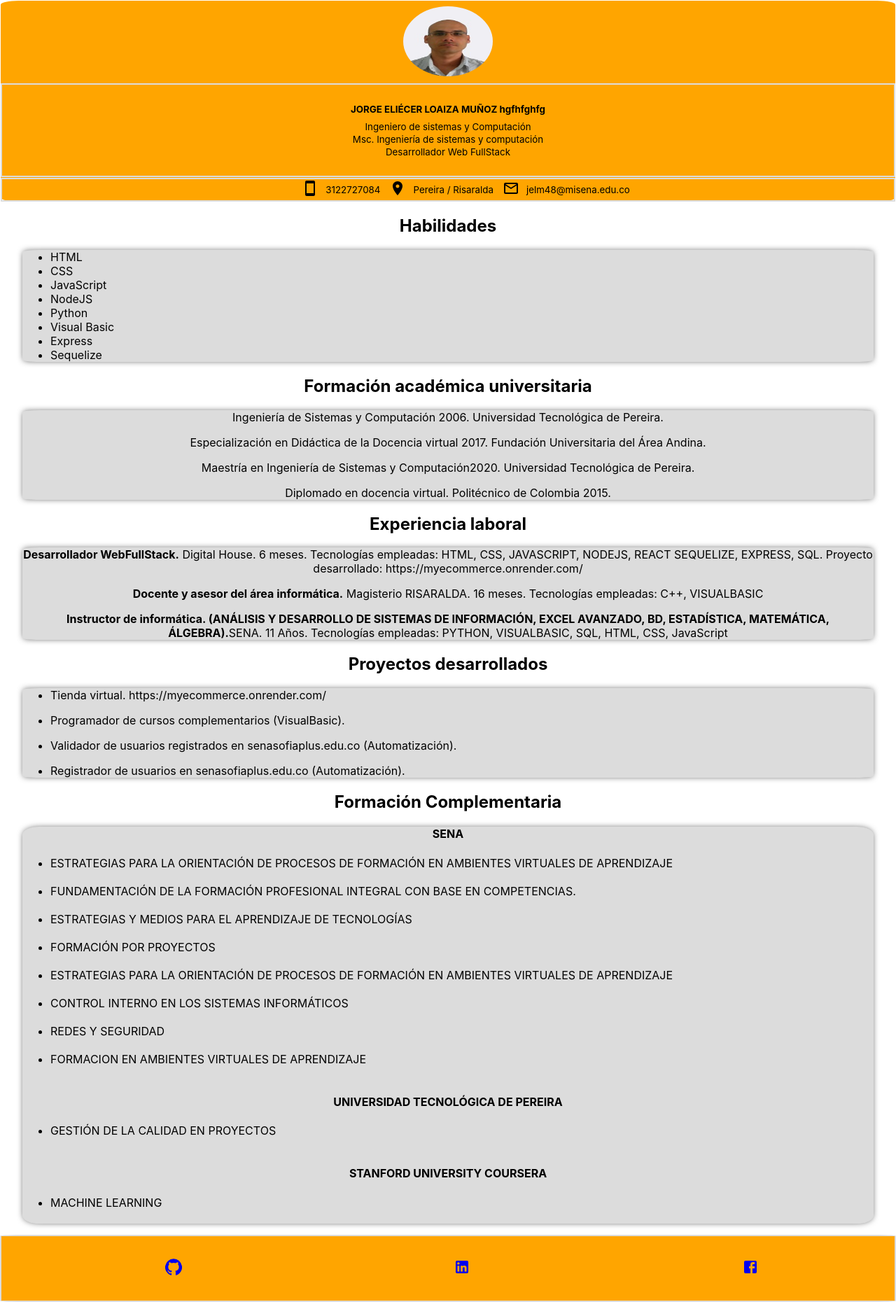
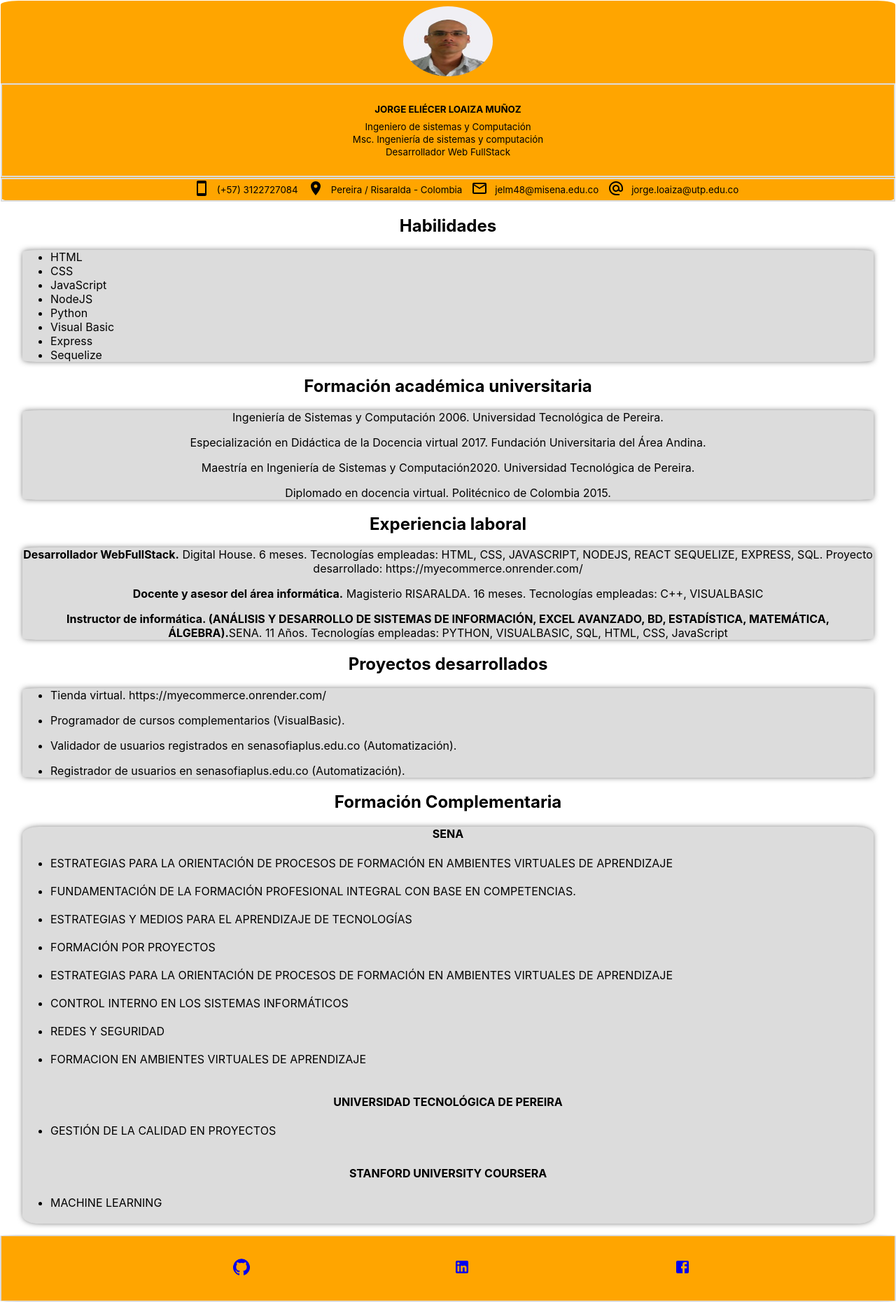
Before and after one commit to jorgeloaiza48/myCV, a React (Create React App) app: page / in a window 1280 px wide. Shown: the whole page at 70% size. Built offline with nearby package versions, Linux system fonts and the light colour scheme.

Commit message:
mejorando CV

```diff
--- a/src/components/footer/footer.css
+++ b/src/components/footer/footer.css
@@ -10,5 +10,5 @@
 }
 .ulFooter{
     display: flex;
-    justify-content: space-around;
+    justify-content: space-evenly;
 }
--- a/src/components/header/Header.jsx
+++ b/src/components/header/Header.jsx
@@ -1,7 +1,7 @@
 import React from 'react'
 import "./header.css"
 import fotopersonal from "./fotopersonal.jpg"
-import {Smartphone,LocationOn,EmailOutlined} from '@material-ui/icons';
+import {Smartphone,LocationOn,EmailOutlined,ContactMailOutlined,AlternateEmailSharp} from '@material-ui/icons';
 
 
 
@@ -12,16 +12,17 @@ export default function Header() {
           <img src={fotopersonal} alt="foto-personal" className={"headerPhotoImg"}/>
         </div>
         <div className="headerNombres">
-          <h1>JORGE ELIÉCER LOAIZA MUÑOZ hgfhfghfg</h1>
+          <h1>JORGE ELIÉCER LOAIZA MUÑOZ</h1>
           <p>Ingeniero de sistemas y Computación</p>
           <p>Msc. Ingeniería de sistemas y computación</p>
           <p>Desarrollador Web FullStack</p>
         </div>
         <div className="headerContacto">
           <ul className='contactList'>
-              <li className='contactListItem'><p><Smartphone/></p>    <p>3122727084</p></li>
-              <li className='contactListItem'><p><LocationOn/></p>    <p>Pereira / Risaralda</p></li>
+              <li className='contactListItem'><p><Smartphone/></p>    <p>(+57) 3122727084</p></li>
+              <li className='contactListItem'><p><LocationOn/></p>    <p>Pereira / Risaralda - Colombia</p></li>
               <li className='contactListItem'><p><EmailOutlined/></p> <p>jelm48@misena.edu.co</p></li>
+              <li className='contactListItem'><p><AlternateEmailSharp/></p> <p>jorge.loaiza@utp.edu.co</p></li>
           </ul>
         </div>
     </div>
```
